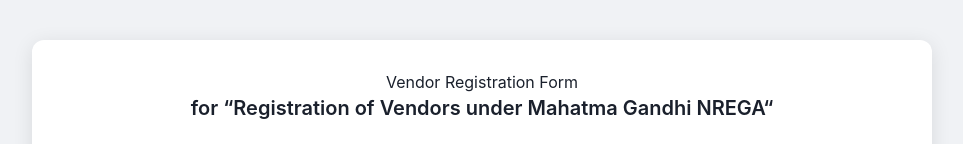
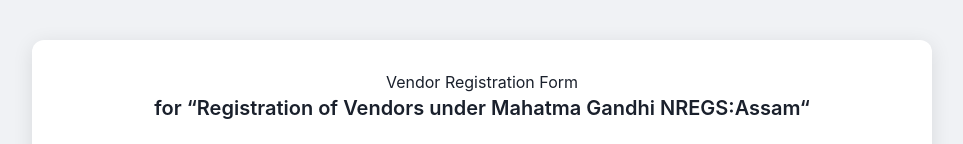
Before and after one commit to MGNREGS/Vendor-Registration, a plain HTML site: page index.html in a window 1280 px wide. Shown: the top 144 px of the page, without its empty margins (158-1121 px from the left). Drawn offline with nearby package versions, Linux system fonts and the light colour scheme.

Commit message:
Update index.html

```diff
--- a/index.html
+++ b/index.html
@@ -3,7 +3,7 @@
 <head>
     <meta charset="UTF-8">
     <meta name="viewport" content="width=device-width, initial-scale=1.0">
-    <title>Vendor Registration Form - MGNREGA</title>
+    <title>Vendor Registration Form - MGNREGS-Assam</title>
     <!-- Tailwind CSS CDN for styling -->
     <script src="https://cdn.tailwindcss.com"></script>
     <style>
@@ -186,11 +186,11 @@
 <body>
     <div class="form-container">
         <h1>Vendor Registration Form</h1>
-        <h2 class="text-xl font-semibold mb-6">for “Registration of Vendors under Mahatma Gandhi NREGA“</h2>
+        <h2 class="text-xl font-semibold mb-6">for “Registration of Vendors under Mahatma Gandhi NREGS:Assam“</h2>
 
         <div class="disclaimer">
             <p>
-                **Important:** This application is specifically for empanelment of vendors supplying civil construction, electrical, sanitary and water-supply related all kind of goods and services. Suppliers of Stationery items and service providers for Hiring of vehicles may also submit applications. Please note that registration is only for empanelment purposes and does not guarantee the issuance of any supply order.
+                **Important:** This application is intended solely for the empanelment of vendors supplying goods and services related to construction works, including civil, electrical, sanitary, and water supply components. Additionally, suppliers of stationery items and service providers offering vehicle hiring services are also eligible to apply. Kindly note that registration under this process is for empanelment purposes only and does not constitute a guarantee of any purchase or supply order.
             </p>
         </div>
 
```
